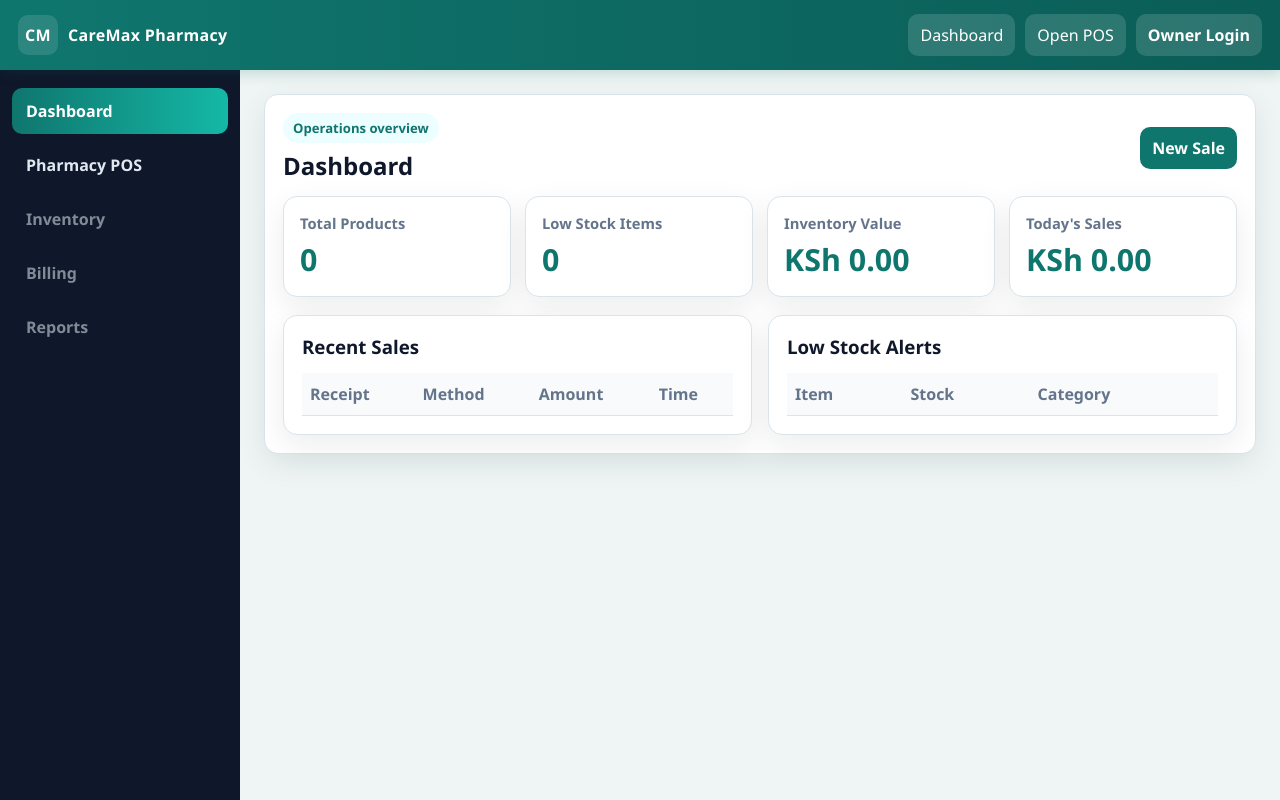
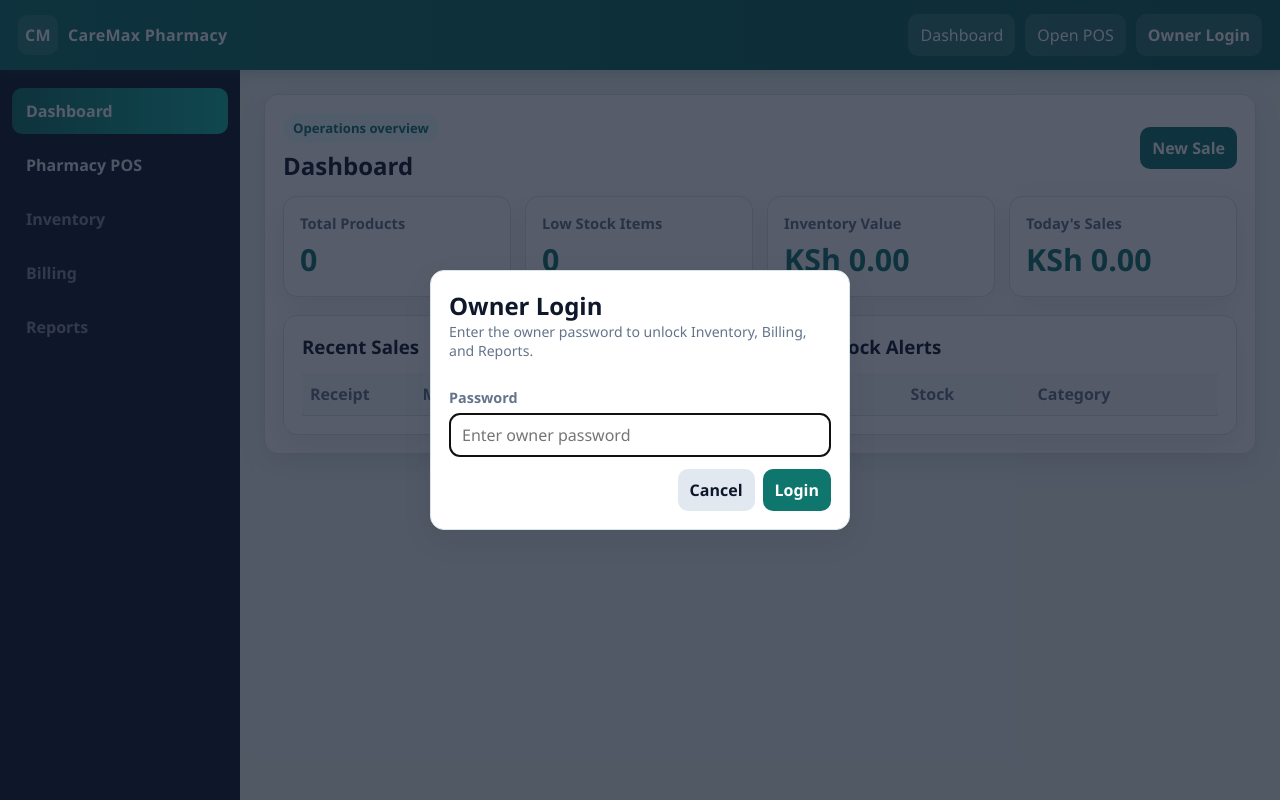
Before and after one commit to michaelnjogu822-ui/caremax, a website: page index.html in a window 1280 px wide. Both pictures are taken after a click on the button "Owner Login". Drawn offline with Linux system fonts and the light colour scheme; no server answers.

Commit message:
Fix missing owner login modal in main app

```diff
--- a/index.html
+++ b/index.html
@@ -264,6 +264,26 @@
         </div>
     </div>
 
+    <div id="authOverlay" class="auth-overlay hidden">
+        <div class="auth-card section-card">
+            <div class="panel-header">
+                <div>
+                    <h2 class="margin-reset">Owner Login</h2>
+                    <p class="small margin-top-0">Enter the owner password to unlock Inventory, Billing, and Reports.</p>
+                </div>
+            </div>
+            <div>
+                <label for="ownerPassword">Password</label>
+                <input id="ownerPassword" type="password" placeholder="Enter owner password" />
+            </div>
+            <div id="authError" class="small error-text"></div>
+            <div class="modal-actions">
+                <button class="btn btn-secondary" onclick="hideAuthModal()">Cancel</button>
+                <button class="btn btn-primary" onclick="validateOwnerLogin()">Login</button>
+            </div>
+        </div>
+    </div>
+
     <script src="app.js"></script>
 </body>
 
```
